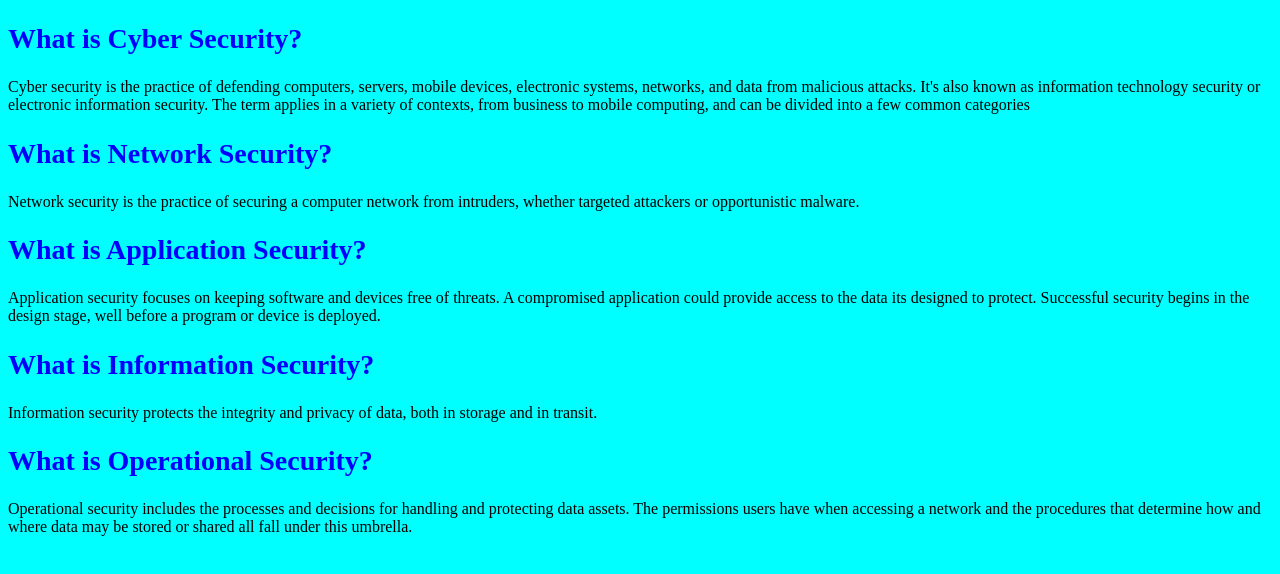
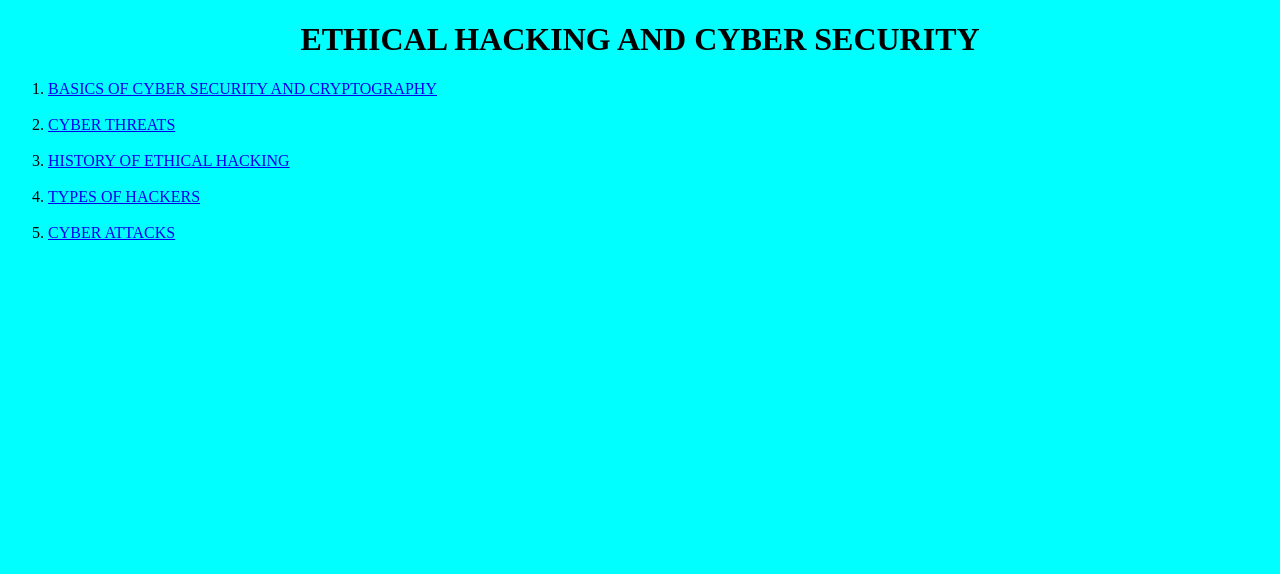
Before and after one commit to ansarmonu/ansarmonu.github.io, a plain HTML site: page cyber.html in a window 1280 px wide. Drawn offline with Linux system fonts and the light colour scheme.

Commit message:
Update cyber.html

```diff
--- a/cyber.html
+++ b/cyber.html
@@ -17,19 +17,15 @@
 </head>
 
 <body>
-	<h2>What is Cyber Security?</h2>
-	<p>Cyber security is the practice of defending computers, servers, mobile devices, electronic systems, networks, and data from malicious attacks. It's also known as information technology security or electronic information security. The term applies in a variety of contexts, from business to mobile computing, and can be divided into a few common categories</p>
-	<h2>What is Network Security?</h2>
-	<p> Network security is the practice of securing a computer network from intruders, whether targeted attackers or opportunistic malware.</p>
-	<h2>What is Application Security?</h2>
-	<p>Application security focuses on keeping software and devices free of threats. A compromised application could provide access to the data its designed to protect. Successful security begins in the design stage, well before a program or device is deployed.</p>
-	<h2>What is Information Security?</h2>
-	<p> Information security protects the integrity and privacy of data, both in storage and in transit.</p>
-	<h2>What is Operational Security?</h2>
-	<p>Operational security includes the processes and decisions for handling and protecting data assets. The permissions users have when accessing a network and the procedures that determine how and where data may be stored or shared all fall under this umbrella.</p>
+   <center><h1>ETHICAL HACKING AND CYBER SECURITY</h1></center>
+<ol>
+    <li><a href="cryptography.html">BASICS OF CYBER SECURITY AND CRYPTOGRAPHY</a><br><br></li>
+    <li><a href="cyberthreats.html">CYBER THREATS</a><br><br></li>
+    <li><a href="HistoryofEthicalHacking.html">HISTORY OF ETHICAL HACKING</a><br><br></li>
+    <li><a href="Hackers..html">TYPES OF HACKERS</a><br><br></li>
+    <li><a href="cyberattack.html">CYBER ATTACKS</a><br><br></li>
 
 
-
-
+</ol>
 </body>
 </html>
```
